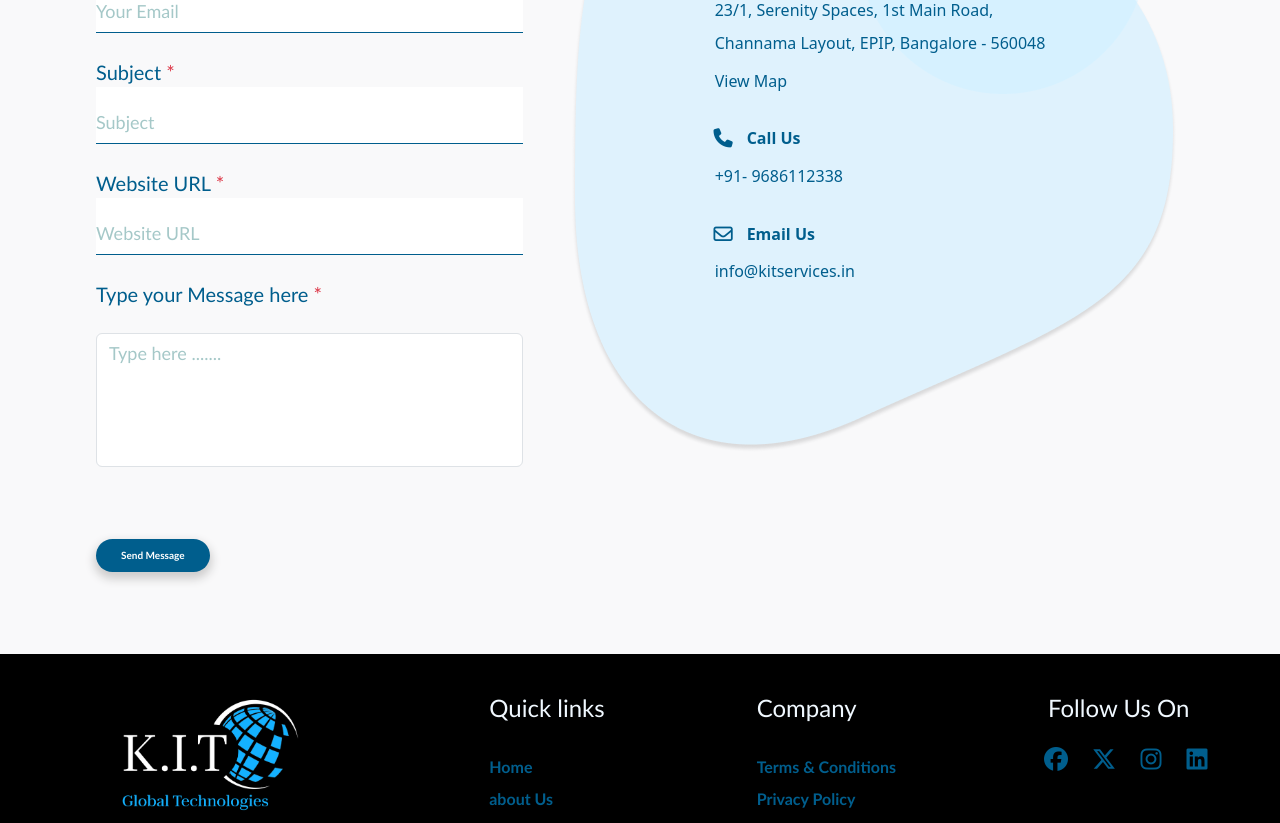
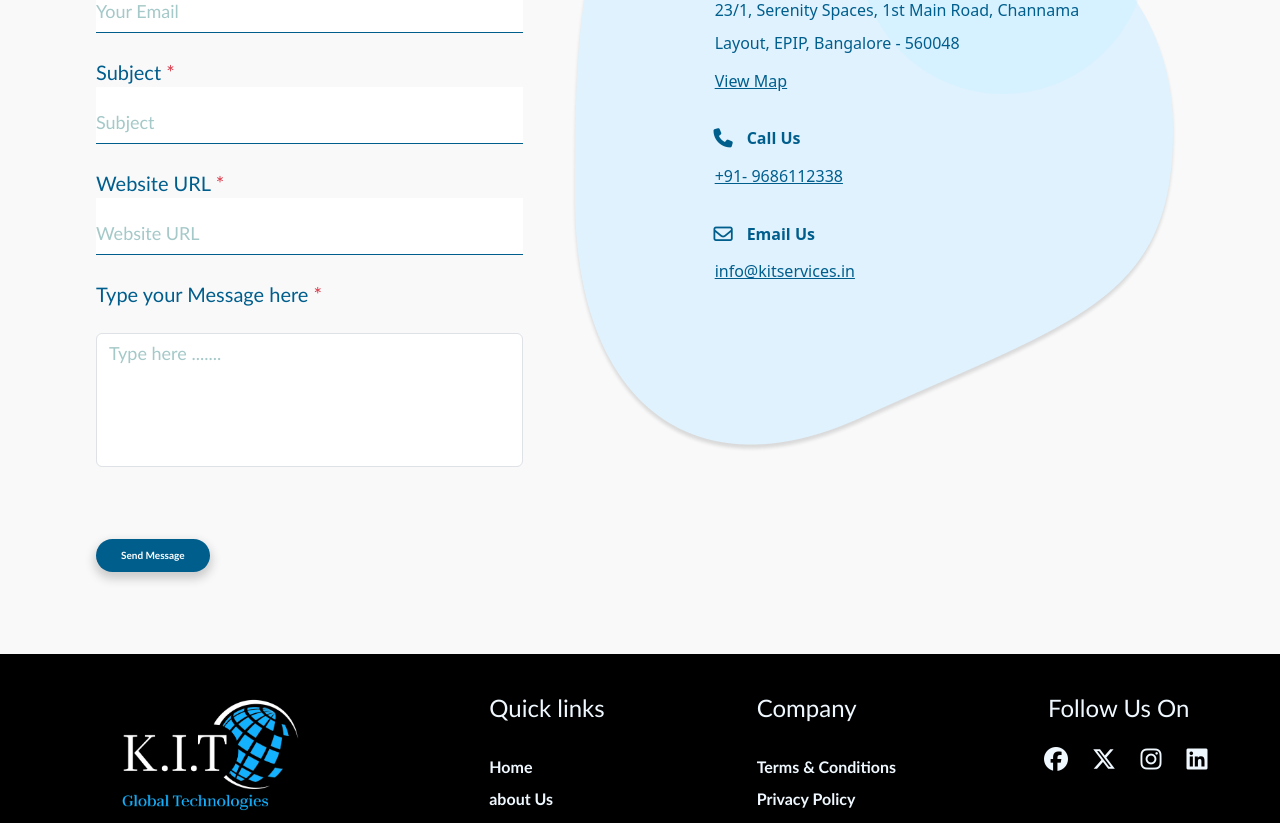
Before and after one commit to Samratini20/KIT-WEBSITE, a React (Create React App) app: page /contact in a window 1280 px wide. Shown: the part 434-1257 px from the top of the page. Built offline with nearby package versions, Linux system fonts and the light colour scheme.

Commit message:
Contact Us

```diff
--- a/src/website/contactUs.css
+++ b/src/website/contactUs.css
@@ -49,8 +49,8 @@
   color: #005e8d;
   line-height: 2.1;
 }
-a{
-  color: #005e8d;
+.contactDetails a{
+  color: #005e8d !important;
 }
 .contactUsicons{
   margin-right: 1rem;
--- a/src/website/contactUs.jsx
+++ b/src/website/contactUs.jsx
@@ -6,33 +6,47 @@ import ContactUS_img_2 from '../assets/contact-circle-2.png'
 import ContactUS_img_3 from '../assets/contact-circle-3.png'
 
 function ContactUs(props) {
+  const handleSubmit = async(e)=>{
+    e.preventDefault();
+    return;
+    const response = await fetch('/send', {
+      method: 'POST',
+      body: JSON.stringify(''),
+      headers: {
+        'Content-Type': 'application/json'
+      }
+    });
+    const result = await response.json();
+    console.log(result);
+    window.location.href = "/";
+  }
   return (
       <div className="d-flex col-12">
           <div className="getIntouch d-flex flex-column col-4">
             <span className="fw-bold">Get in touch</span>
             <hr/>
             <span className="fw-bold fs-2">Contact</span>
-            <form>
+            <form onSubmit={handleSubmit}>
               <div class="form-row">
                 <div class="form-group col-12 my-4">
                   <span for="Name" className="fs-5">Name <span class="text-danger ml-2">*</span></span>
-                  <input type="text" class="form-control p-0 pt-4 py-2 underlined-input" id="name" placeholder="Your Name"/>
+                  <input type="text" class="form-control p-0 pt-4 py-2 underlined-input" id="name" placeholder="Your Name" required/>
                 </div>
                 <div class="form-group col-12 my-4">
                   <span for="emailID" className="fs-5">Email - ID <span class="text-danger ml-2">*</span></span>
-                  <input type="email" class="form-control p-0 pt-4 py-2 underlined-input" id="emailId" placeholder="Your Email"/>
+                  <input type="email" class="form-control p-0 pt-4 py-2 underlined-input" id="emailId" placeholder="Your Email" required/>
                 </div>
                 <div class="form-group col-12 my-4">
                   <span for="subject" className="fs-5">Subject <span class="text-danger ml-2">*</span></span>
-                  <input type="text" class="form-control p-0 pt-4 py-2 underlined-input" id="subject" placeholder="Subject"/>
+                  <input type="text" class="form-control p-0 pt-4 py-2 underlined-input" id="subject" placeholder="Subject" required/>
                 </div>
                 <div class="form-group col-12 my-4">
                   <span for="websiteURL" className="fs-5">Website URL <span class="text-danger ml-2">*</span></span>
-                  <input type="url" class="form-control p-0 pt-4 py-2 underlined-input" id="websiteURL" placeholder="Website URL"/>
+                  <input type="url" class="form-control p-0 pt-4 py-2 underlined-input" id="websiteURL" placeholder="Website URL" required/>
                 </div>
                 <div class="form-group col-12 my-4">
                   <span for="textArea" className="fs-5">Type your Message here <span class="text-danger ml-2">*</span></span>
-                  <textarea rows={5} cols={10} class="form-control mt-4" id="contact-message" placeholder="Type here ......."/>
+                  <textarea rows={5} cols={10} class="form-control mt-4" id="contact-message" placeholder="Type here ......." required/>
                 </div>
               </div>
 
@@ -66,12 +80,11 @@ function ContactUs(props) {
                     <div className="mt-3">
                     <i class="fa-solid fa-location-dot contactUsicons"></i>
                       Company Address</div>
-                    <div className="mt-1 fw-normal">
-                      23/1, Serenity Spaces, 1st Main Road, <br/>
-
+                    <div className="mt-1 fw-normal w-75">
+                      23/1, Serenity Spaces, 1st Main Road,
                       Channama Layout, EPIP, Bangalore - 560048
                     </div>
-                    <div className="fw-normal mt-1 map-link">
+                    <div className="fw-normal mt-1 map-link text-decoration-underline">
                       <a href=" https://maps.app.goo.gl/UXbpqWW2f7iKGuqC8" target="_blank">View Map</a>
                     </div>
                   </div>
@@ -79,7 +92,7 @@ function ContactUs(props) {
                     <div className="fw-bold mt-4">
                     <i class="fa-solid fa-phone contactUsicons"></i>
                       Call Us</div>
-                    <div className="mt-1 fw-normal">
+                    <div className="mt-1 fw-normal text-decoration-underline">
                     <a href="tel:919686112338" target="_blank">
                     +91- 9686112338
                     </a>
@@ -89,7 +102,7 @@ function ContactUs(props) {
                     <div className="fw-bold mt-4">
                     <i class="fa-regular fa-envelope contactUsicons"></i>
                       Email Us</div>
-                    <div className="mt-1 fw-normal">
+                    <div className="mt-1 fw-normal text-decoration-underline">
                     <a href="mailto:info@kitservices.in" target="_blank">
                     info@kitservices.in
                     </a>
--- a/src/website/header.jsx
+++ b/src/website/header.jsx
@@ -13,7 +13,7 @@ function Header() {
     return (
       <div className="div-2">
 
-<nav className="navbar navbar-expand-lg bg-body-tertiary ">
+<nav className="navbar navbar-expand-lg bg-white">
   <div className="container-fluid">
     <a className="navbar-brand" href="">
       <img className="img" src={logo} alt="logo"/>
```
